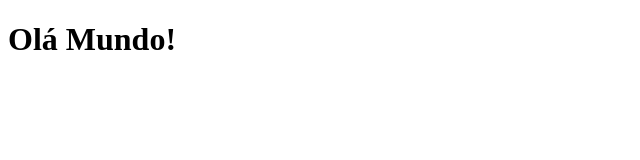
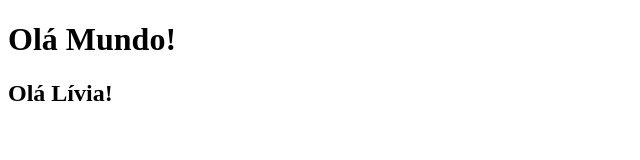
Before and after one commit to lilibertholo/gitbariri, a plain HTML site: page index.html in a window 1280 px wide. Shown: the whole page, without its empty margins (0-640 px from the left). Drawn offline with Linux system fonts and the light colour scheme.

Commit message:
Inclusão de mensagem

```diff
--- a/index.html
+++ b/index.html
@@ -7,5 +7,6 @@
 </head>
 <body>
     <h1>Olá Mundo!</h1>
+    <h2>Olá Lívia!</h2>
 </body>
 </html>
```
